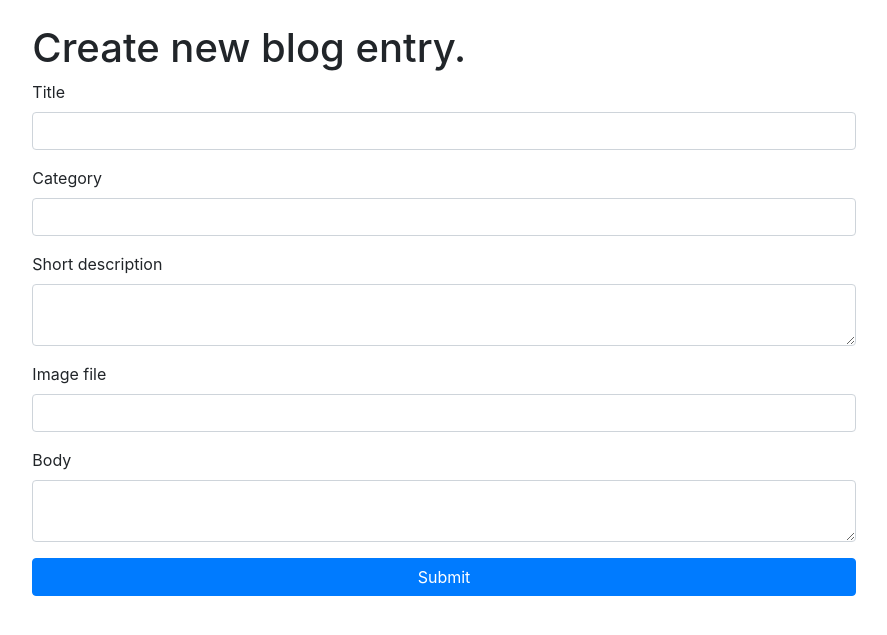
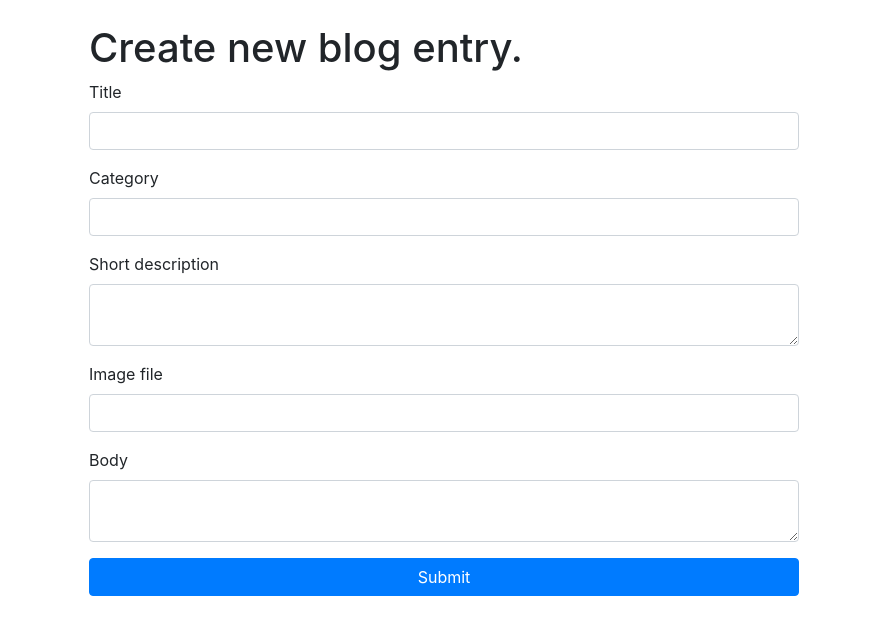
Before and after one commit to filippo-viti/blog, a Symfony app: template templates/blog/create.html.twig in a window 1280 px wide. Shown: the part 56-691 px from the top of the page, without its empty margins (196-1083 px from the left). Run offline with Twig, Linux system fonts and the light colour scheme; the template is opened without the code that fills it, so the values that code supplies are empty; form fields are guessed from the names that the template uses; some libraries are stand-ins or nearby versions.

Commit message:
Added missing container div

```diff
--- a/templates/blog/create.html.twig
+++ b/templates/blog/create.html.twig
@@ -1,6 +1,7 @@
 {% extends 'base.html.twig' %}
 
 {% block body %}
+    <div class="container mx-auto">
         <div class="col-lg-8 mx-auto mt-4">
             <h1>Create new blog entry.</h1>
 
@@ -37,4 +38,5 @@
 
             {{ form_end(form) }}
         </div>
+    </div>
 {% endblock %}
```
